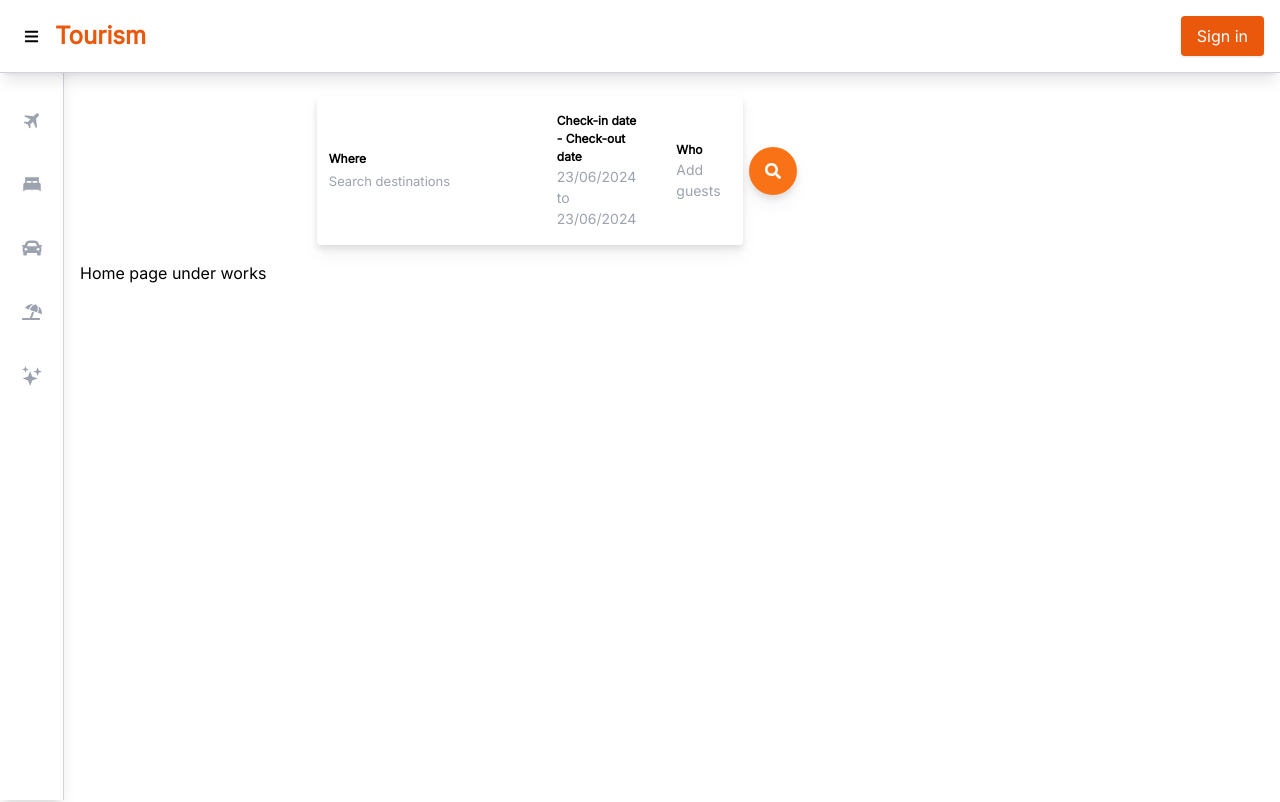
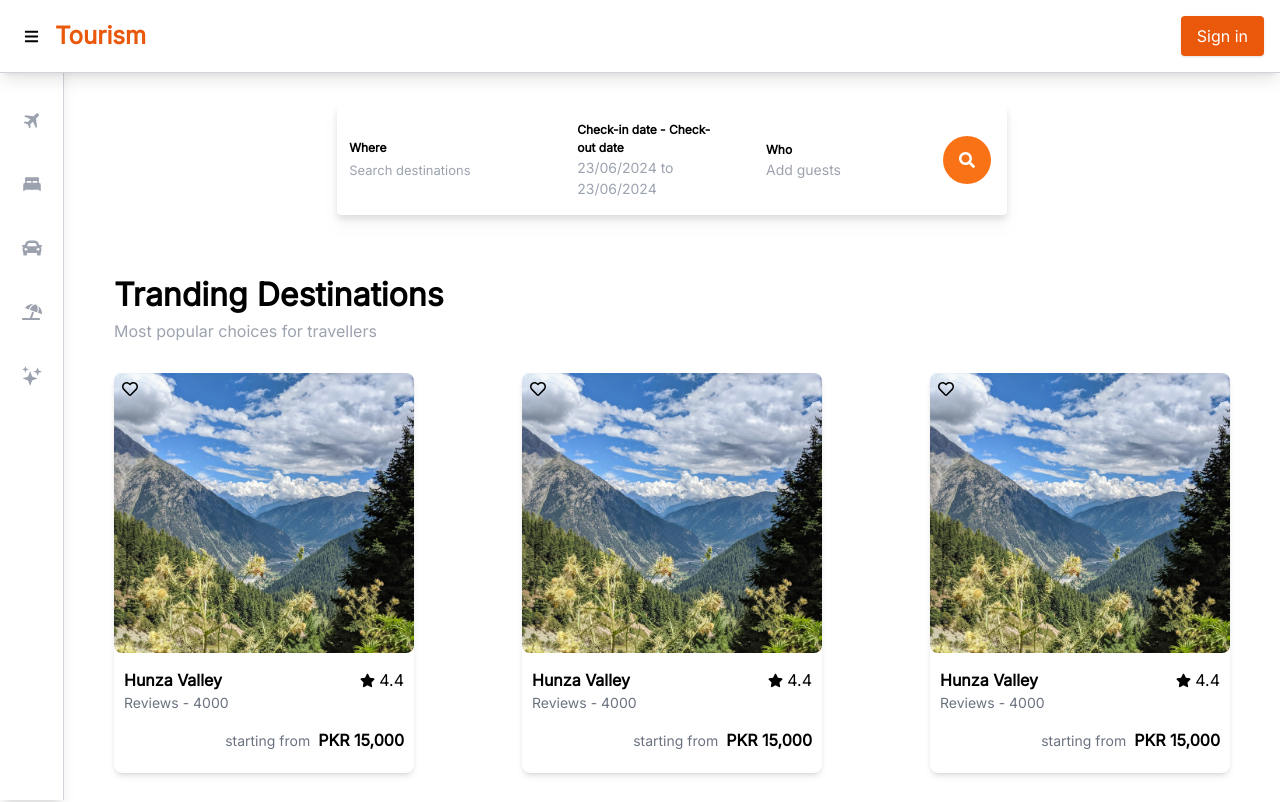
Before and after one commit to areebahmed575/FYP-Project, a Next.js app: page / in a window 1280 px wide. Shown: the top 802 px of the page. Built offline with nearby package versions, Linux system fonts and the light colour scheme.

Commit message:
trending box

```diff
--- /dev/null
+++ b/src/app/components/TrendingBox/TrendingBox.jsx
@@ -0,0 +1,29 @@
+import Image from "next/image"
+import { FaStar, FaRegHeart } from "react-icons/fa";
+
+const TrendingBox = () => {
+    return (
+        <div className="box h-[400px] w-[300px] shadow-md rounded-lg cursor-pointer mb-[40px]">
+            <div className="image relative w-[100%] h-[70%] rounded-lg">
+                <div className="absolute z-10 top-2 left-2">
+                    <FaRegHeart />
+                </div>
+                <Image src="/hunzaValley2.jpg" fill className="object-cover rounded-lg" />
+            </div>
+            <div className="text py-[15px] px-[10px]">
+                <div className="flex items-center justify-between">
+                    <p className="font-semibold text-[1rem]">Hunza Valley</p>
+                    <p className="flex items-center gap-1"><FaStar size={15} /> 4.4</p>
+                </div>
+                <div>
+                    <p className="text-[14px] text-gray-500 ">Reviews - 4000</p>
+                </div>
+                <div className="flex items-center justify-end pt-[15px] gap-2">
+                    <span className="text-[14px] text-gray-500">starting from</span> <span className="font-bold"> PKR <span>15,000</span></span>
+                </div>
+            </div>
+        </div>
+    )
+}
+
+export default TrendingBox
--- a/src/app/layout.js
+++ b/src/app/layout.js
@@ -34,7 +34,7 @@ export default function RootLayout({ children }) {
         <div className="flex pt-16">
         <Sidebar isOpen={isSidebarOpen} setIsOpen={setIsSidebarOpen} />
         <div className={`flex-1 transition-all duration-300 ease-in-out ${isSidebarOpen ? 'ml-52' : 'ml-16'}`}>
-            <main className="p-4">{children}</main>
+            <main className="px-[50px] py-[25px]">{children}</main>
           </div>
         </div>
       </body>
--- a/src/app/page.jsx
+++ b/src/app/page.jsx
@@ -1,12 +1,21 @@
 import SearchBar from "./components/SearchBar/SearchBar"
+import TrendingBox from "./components/TrendingBox/TrendingBox"
 
 const HomePage = () => {
     return (
         <main className="flex flex-col ">
-            <div className="searchContainer w-[60%] m-auto">
+            <div className="searchContainer flex justify-center">
                 <SearchBar />
             </div>
-            <p>Home page under works</p>
+            <h1 className="text-[32px] font-bold mt-[40px]">Tranding Destinations</h1>
+            <p className="text-gray-400">Most popular choices for travellers</p>
+            <div className="trendingContainer flex items-center justify-between flex-wrap my-[30px]">
+                <TrendingBox />
+                <TrendingBox />
+                <TrendingBox />
+                <TrendingBox />
+                <TrendingBox />
+            </div>
         </main>
     )
 }
```
